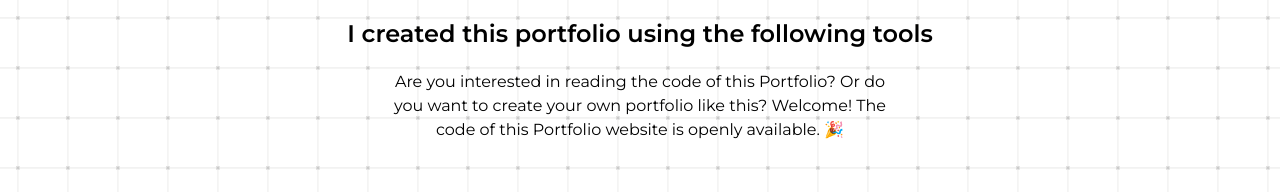
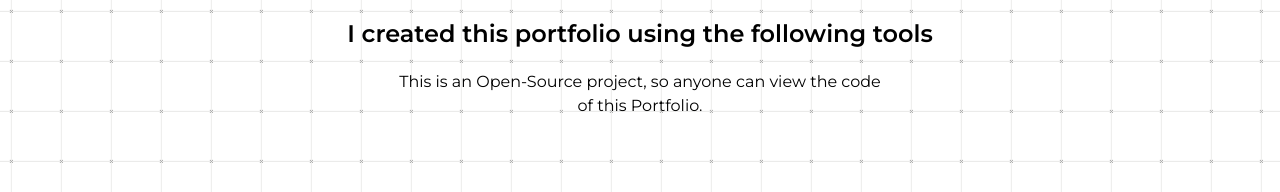
Before and after one commit to TheShiveshNetwork/next_portfolio, a Next.js app: page / in a window 1280 px wide. Shown: the part 1050-1242 px from the top of the page. Built offline with nearby package versions, Linux system fonts and the light colour scheme; no server answers; the database is empty; a web font is replaced by a local one.

Commit message:
Revert "Changed the Get Code for Portfolio text"
This reverts commit 290260b0db1e06d082b3c82e526b93b04fec16d4.

```diff
--- a/app/(root)/page.tsx
+++ b/app/(root)/page.tsx
@@ -79,10 +79,7 @@ export default function Home() {
       <section className='px-10 lg:px-64 flex flex-col items-center justify-center'>
         <h1 className='text-2xl text-center font-semibold'>I created this portfolio using the following tools</h1>
 
-        <p className='max-w-[500px] text-center font-light mt-5'>
-          Are you interested in reading the code of this Portfolio? Or do you want to create your own portfolio like this?
-          Welcome! The code of this Portfolio website is openly available. 🎉
-        </p>
+        <p className='max-w-[500px] text-center font-light mt-5'>This is an Open-Source project, so anyone can view the code of this Portfolio.</p>
 
         <div className='flex items-center justify-center gap-5 sm:gap-10 my-20 flex-row'>
           {toolsUsed.map((tool) => (
```
